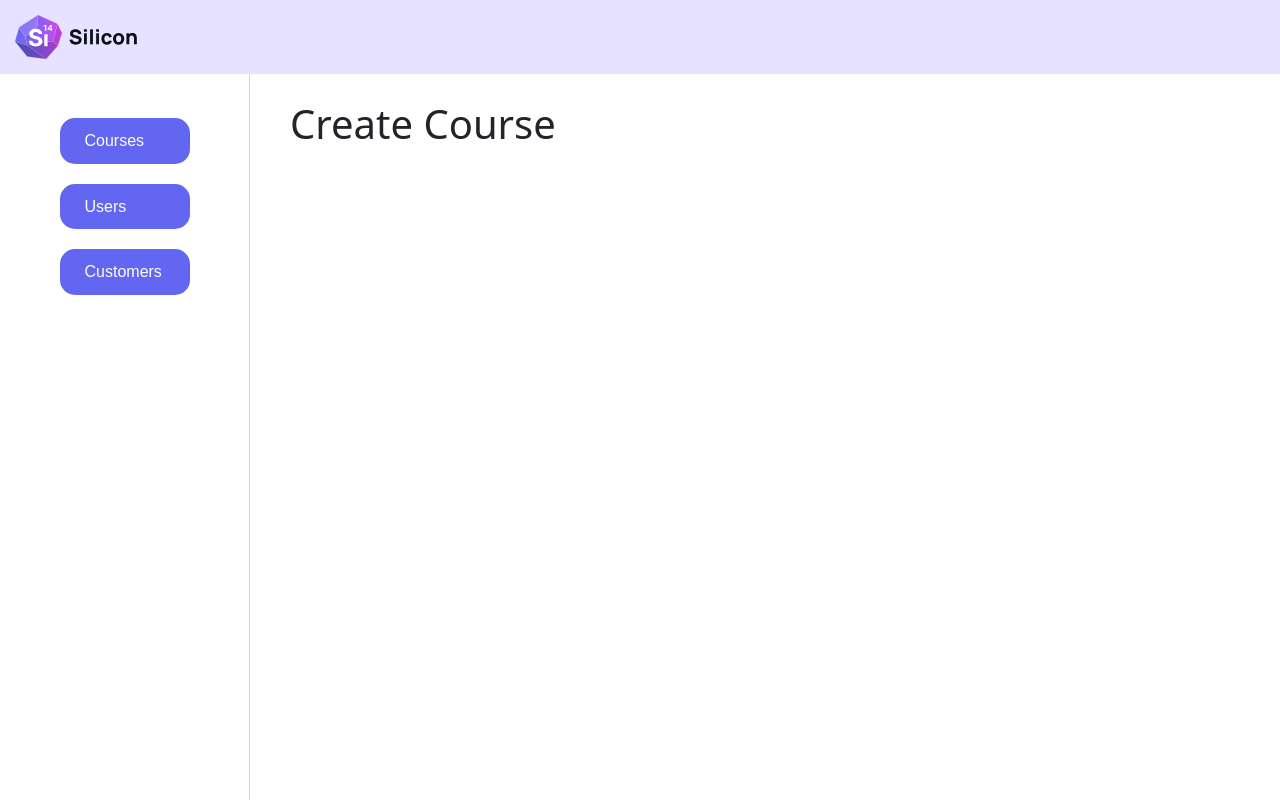
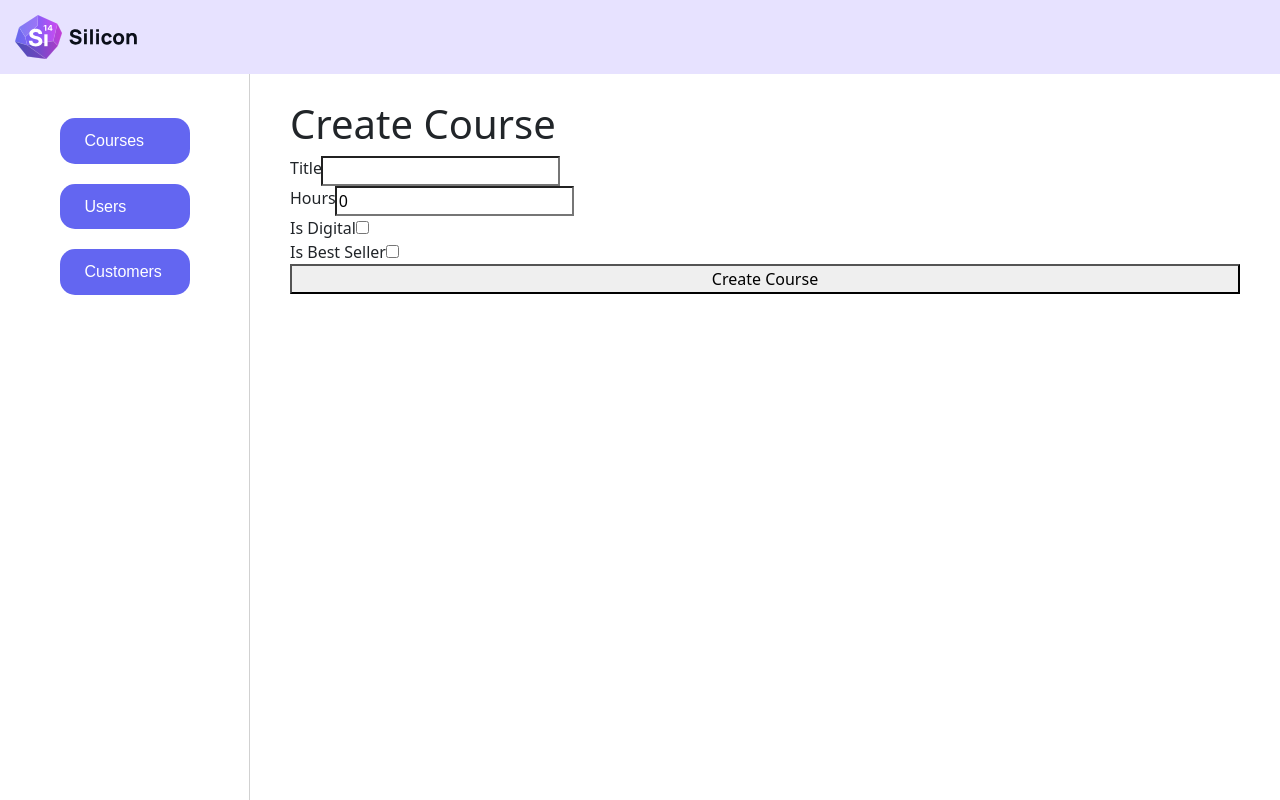
Before and after one commit to Fadi-Alyonan-WIN23-jsbackend/Backoffice_Silicon_nextJS, a Next.js app: page /adminCourses/createCourse in a window 1280 px wide. Built offline with nearby package versions, Linux system fonts and the light colour scheme.

Commit message:
createCourse verified and working

```diff
--- /dev/null
+++ b/app/adminCourses/createCourse/createCourse.module.css
@@ -0,0 +1,4 @@
+.createCourseForm {
+    display: flex;
+    flex-direction: column;
+}
--- /dev/null
+++ b/app/adminCourses/createCourse/createCourse.ts
@@ -0,0 +1,43 @@
+import { CreateCourseInput } from '@/app/interfaces/createCourseTypes';
+
+export const createNewCourse = async (input: CreateCourseInput): Promise<any> => {
+  const payload = {
+    query: `
+      mutation createCourse($input: CourseCreateRequestInput!) {
+        createCourse(input: $input) {
+          id
+          title
+        }
+      }
+    `,
+    variables: { input },
+  };
+
+  console.log('Sending payload:', JSON.stringify(payload));
+
+  try {
+    const response = await fetch('https://coursesprovidergraphql.azurewebsites.net/api/GraphQL?code=9DnvhZulNJXNyVRryct85sroBFHfiY6TQw_iz4HRFfUvAzFuNCC0iA%3D%3D', {
+      method: 'POST',
+      headers: {
+        'Content-Type': 'application/json',
+        'Cache-Control': 'no-cache',
+        'Pragma': 'no-cache',
+      },
+      body: JSON.stringify(payload),
+    });
+
+    const result = await response.json();
+    console.log('Response received:', result);
+
+    if (result.errors) {
+      console.error('GraphQL errors', result.errors);
+      console.log('Error details:', result.errors[0].message);
+      return null;
+    }
+
+    return result.data.createCourse;
+  } catch (error) {
+    console.error('Fetch error', error);
+    return null;
+  }
+};
--- a/app/adminCourses/createCourse/page.tsx
+++ b/app/adminCourses/createCourse/page.tsx
@@ -1,8 +1,122 @@
-export default function createCourse() {
+'use client'
+
+import { FormEvent, useState } from 'react';
+import { useRouter } from 'next/navigation';
+import style from './createCourse.module.css';
+import { CreateCourseInput } from '@/app/interfaces/createCourseTypes';
+import { createNewCourse } from './createCourse';
+
+export default function CreateCourse() {
+    const router = useRouter();
+    const [error, setError] = useState<string>('');
+    const [loading, setLoading] = useState<boolean>(false);
+    const [course, setCourse] = useState<CreateCourseInput>({
+      imageUri: "",
+      imageHeaderUri: "",
+      title: "",
+      author: "",
+      categories: [],
+      ingress: "",
+      starRating: 0,
+      reviews: "",
+      likesInPercent: "",
+      likes: "",
+      hours: "0",
+      prices: {
+        price: 0,
+        discount: 0,
+      },
+      courseContent: {
+        description: "",
+        includes: [],
+        courseDetails: [],
+      },
+      isDigital: false,
+      isBestSeller: false,
+    })
+
+    const onChange = (e: React.ChangeEvent<HTMLInputElement>) => {
+      const { name, value, type, checked } = e.target;
+      const newValue = type === 'checkbox' ? checked : value
+
+      setCourse(prevState => ({
+        ...prevState,
+        [name]: newValue
+      }))
+    }
+
+    const handleSubmit = async (e: FormEvent<HTMLFormElement>) => {
+      e.preventDefault()
+      setLoading(true)
+      setError('')
+
+      try {
+        const result = await createNewCourse(course)
+
+        if (result) {
+          alert('Course created successfully!')
+          router.push('/adminCourses')
+          setCourse({
+            imageUri: "",
+            imageHeaderUri: "",
+            title: "",
+            author: "",
+            categories: [],
+            ingress: "",
+            starRating: 0,
+            reviews: "",
+            likesInPercent: "",
+            likes: "",
+            hours: "0",
+            prices: {
+              price: 0,
+              discount: 0,
+            },
+            courseContent: {
+              description: "",
+              includes: [],
+              courseDetails: [],
+            },
+            isDigital: false,
+            isBestSeller: false,
+          });
+        } else {
+          setError('Could not create course. Please check your input and try again.')
+        }
+      } catch (error) {
+        console.error(error)
+        setError('Could not create course. Please try again later.')
+      }
+
+      setLoading(false)
+    };
+
     return (
       <main>
         <div>
-            <h1>Create Course</h1>
+          <h1>Create Course</h1>
+        </div>
+        <div>
+          <form className={`createCourseForm ${style.createCourseForm}`} onSubmit={handleSubmit} noValidate>
+            <div className="input-group">
+              <label htmlFor="title">Title</label>
+              <input type="text" id="title" name="title" value={course.title} onChange={onChange} className={error ? 'error' : ''} />
+            </div>
+            <div className="input-group">
+              <label htmlFor="hours">Hours</label>
+              <input type="text" id="hours" name="hours" value={course.hours} onChange={onChange} className={error ? 'error' : ''} />
+            </div>
+            <div className="checkbox-group">
+              <label htmlFor="isDigital">Is Digital</label>
+              <input type="checkbox" id="isDigital" name="isDigital" checked={course.isDigital} onChange={onChange} />
+            </div>
+            <div className="checkbox-group">
+              <label htmlFor="isBestSeller">Is Best Seller</label>
+              <input type="checkbox" id="isBestSeller" name="isBestSeller" checked={course.isBestSeller} onChange={onChange} />
+            </div>
+            <button type="submit" disabled={loading}>{loading ? 'Loading...' : 'Create Course'}</button>
+            {error && <p className="error-message">{error}</p>}
+          </form>
         </div>
       </main>
     );
--- /dev/null
+++ b/app/interfaces/createCourseTypes.ts
@@ -0,0 +1,28 @@
+export interface CreateCourseInput {
+    imageUri: string;
+    imageHeaderUri: string;
+    title: string;
+    author: string;
+    categories: string[];
+    ingress: string;
+    starRating: number;
+    reviews: string;
+    likesInPercent: string;
+    likes: string;
+    hours: string;
+    prices: {
+      price: number;
+      discount: number;
+    };
+    courseContent: {
+      description: string;
+      includes: string[];
+      courseDetails: {
+        id: number;
+        title: string;
+        description: string;
+      }[];
+    };
+    isDigital: boolean;
+    isBestSeller: boolean;
+  }
```
